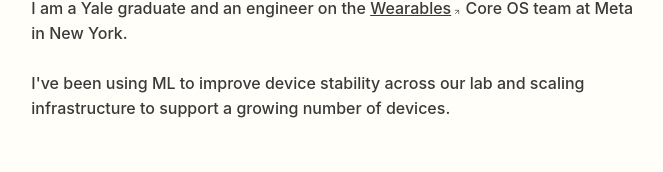
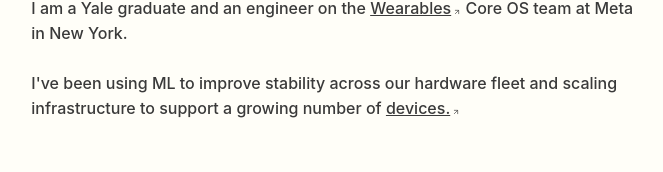
Before and after one commit to dylanfernandezdelara/dylanfdl_website, a Next.js app: page /about in a window 1280 px wide. Shown: the part 150-322 px from the top of the page, without its empty margins (305-968 px from the left). Built offline with nearby package versions, Linux system fonts and the light colour scheme; no server answers.

Commit message:
Add hyperlink to 'devices' in about page

```diff
--- a/app/about/page.tsx
+++ b/app/about/page.tsx
@@ -64,7 +64,10 @@
           </p>
 
           <p className="about-paragraph" style={PARAGRAPH_STYLES}>
-            I've been using ML to improve device stability across our lab and scaling infrastructure to support a growing number of devices.
+            I've been using ML to improve stability across our hardware fleet and scaling infrastructure to support a growing number of{' '}
+            <ExternalLink href="https://www.meta.com/ai-glasses/">
+              devices.
+            </ExternalLink>
           </p>
 
           <WritingSection />
--- a/components/VisitorCounter.tsx
+++ b/components/VisitorCounter.tsx
@@ -1,8 +1,6 @@
 'use client'
 
 import { useEffect, useState } from 'react'
-
-// Visitor counter component
 
 const COUNTER_STYLES: React.CSSProperties = {
   opacity: 0,
```
